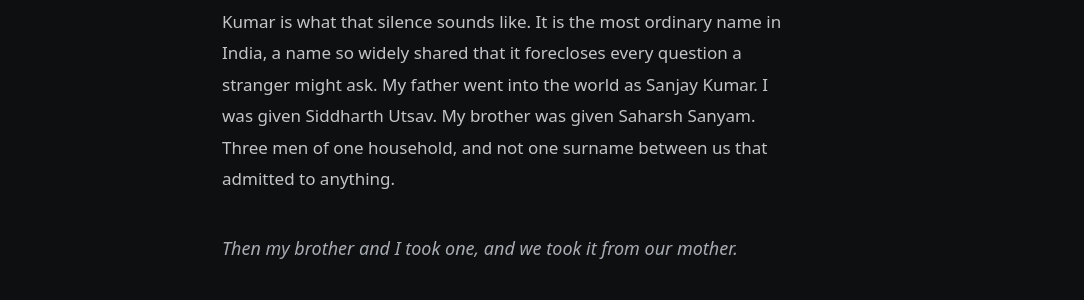
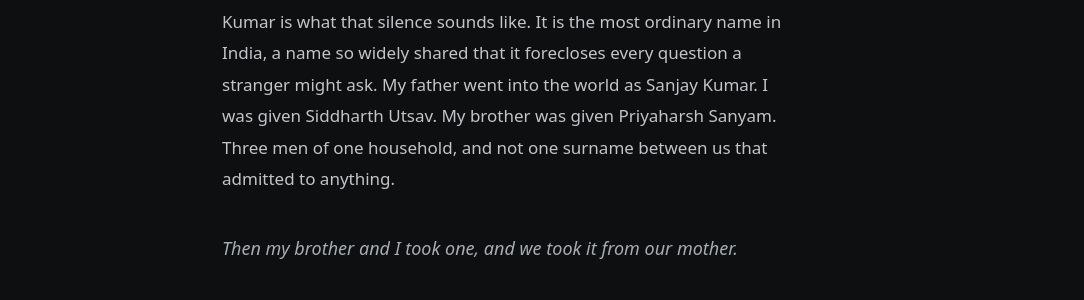
Before and after one commit to SidSays/SidSays.github.io, a Jekyll site: the page built from family.html, in a window 1280 px wide and 900 px high, scrolled down 3400 px. Shown: the part 250-550 px from the top of the window, without its empty margins (98-1182 px from the left). Built offline with Jekyll 4.4.1, drawn with Linux system fonts in a browser that asks for light colours; some web fonts are replaced; some of the changed text lies outside the part shown.

Commit message:
Add files via upload

```diff
--- a/family.html
+++ b/family.html
@@ -147,7 +147,7 @@ description: "Five generations of Siddharth Sinha's family, from Pondil village
     <p>Kumar is what that silence sounds like. It is the most ordinary name in
       India, a name so widely shared that it forecloses every question a stranger
       might ask. My father went into the world as Sanjay Kumar. I was given
-      Siddharth Utsav. My brother was given Saharsh Sanyam. Three men of one
+      Siddharth Utsav. My brother was given Priyaharsh Sanyam. Three men of one
       household, and not one surname between us that admitted to anything.</p>
 
     <p class="beat">Then my brother and I took one, and we took it from our mother.</p>
@@ -253,7 +253,7 @@ description: "Five generations of Siddharth Sinha's family, from Pondil village
 
     <h2>Saharsh Sinha</h2>
     <p class="person-meta">Born 11 December 1990.</p>
-    <p class="person-todo">Born Saharsh Sanyam. Still to write.</p>
+    <p class="person-todo">Born Priyaharsh Sanyam. Still to write.</p>
 
     <h2>Shivay and Saarth</h2>
     <p class="person-meta">Born 21 March 2017 and 2 September 2022.</p>
```
